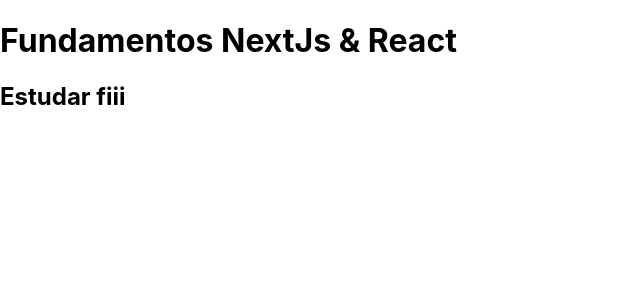
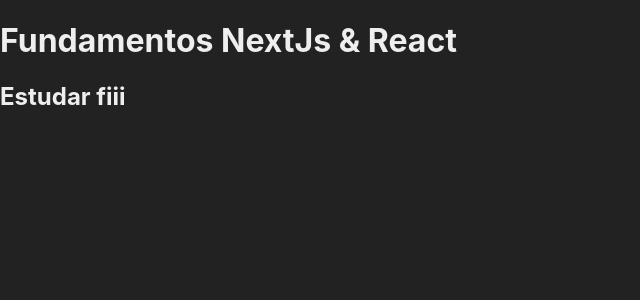
Before and after one commit to Felipe1501/felipe-nextjs, a Next.js app: page / in a window 1280 px wide. Shown: the top 300 px of the page, without its empty margins (0-640 px from the left). Built offline with nearby package versions, Linux system fonts and the light colour scheme.

Commit message:
aula 90 fix: global css

```diff
--- a/src/pages/_app.jsx
+++ b/src/pages/_app.jsx
@@ -1,4 +1,5 @@
-import '../styles/globals.css'
+import '../styles/globals.css';
+import '../styles/app.css';
 
 function MyApp({ Component, pageProps }) {
   return <Component {...pageProps} />
--- /dev/null
+++ b/src/styles/app.css
@@ -0,0 +1,5 @@
+html,
+body {
+    background-color: #222;
+    color: #eee;
+}
--- a/src/styles/globals.css
+++ b/src/styles/globals.css
@@ -2,6 +2,7 @@
 body {
   padding: 0;
   margin: 0;
+
   font-family: -apple-system, BlinkMacSystemFont, Segoe UI, Roboto, Oxygen,
     Ubuntu, Cantarell, Fira Sans, Droid Sans, Helvetica Neue, sans-serif;
 }
@@ -19,8 +20,5 @@
   html {
     color-scheme: dark;
   }
-  body {
-    color: white;
-    background: black;
-  }
+
 }
```
